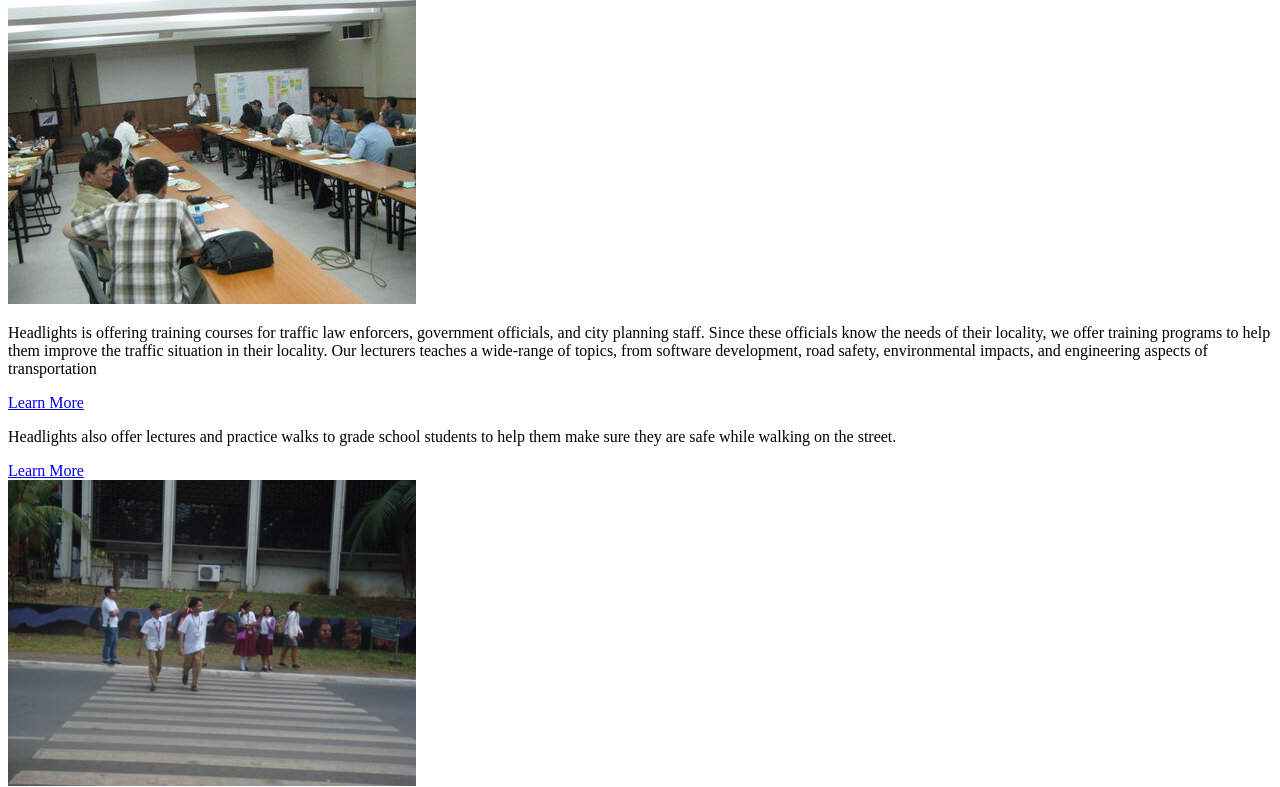
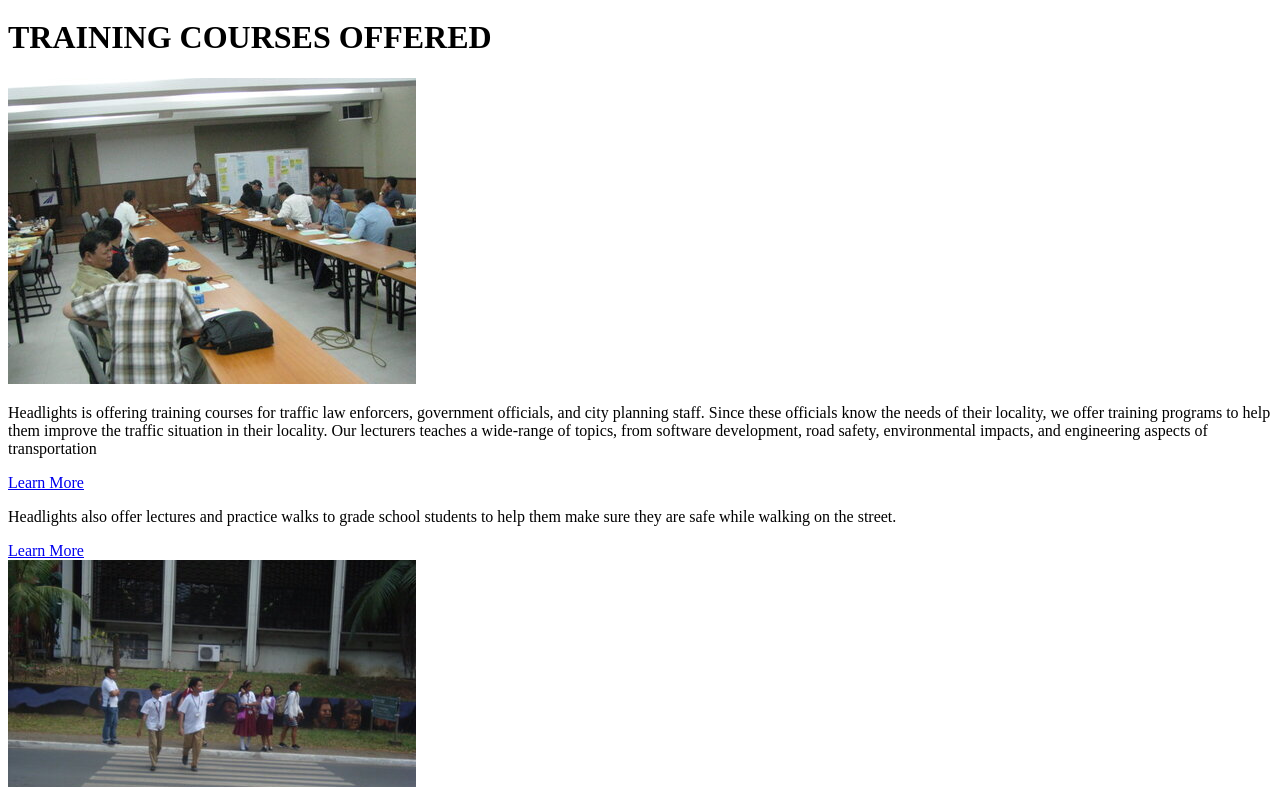
Before and after one commit to lubotski/wdd130, a plain HTML site: page finalproject/training.html in a window 1280 px wide. Shown: the part 904-1691 px from the top of the page. Drawn offline with Linux system fonts and the light colour scheme.

Commit message:
added headings in subpages

```diff
--- a/finalproject/training.html
+++ b/finalproject/training.html
@@ -23,6 +23,7 @@
             </nav>
         </header>
     </div>
+    <h1>TRAINING COURSES OFFERED</h1>
     <section id="training-adults">
         <img id="tac" src="image/rsz_1rsz_img_0357.jpg" alt="Traffic Administration Course">
         <p>Headlights is offering training courses for traffic law enforcers, government officials, and city planning staff. Since these officials know the needs of their locality, we offer training programs to help them improve the traffic situation in their locality. Our lecturers teaches a wide-range of topics, from software development, road safety, environmental impacts, and engineering aspects of transportation</p>
```
Also changed, not shown: finalproject/consultancy.html (+1 -0 lines).
